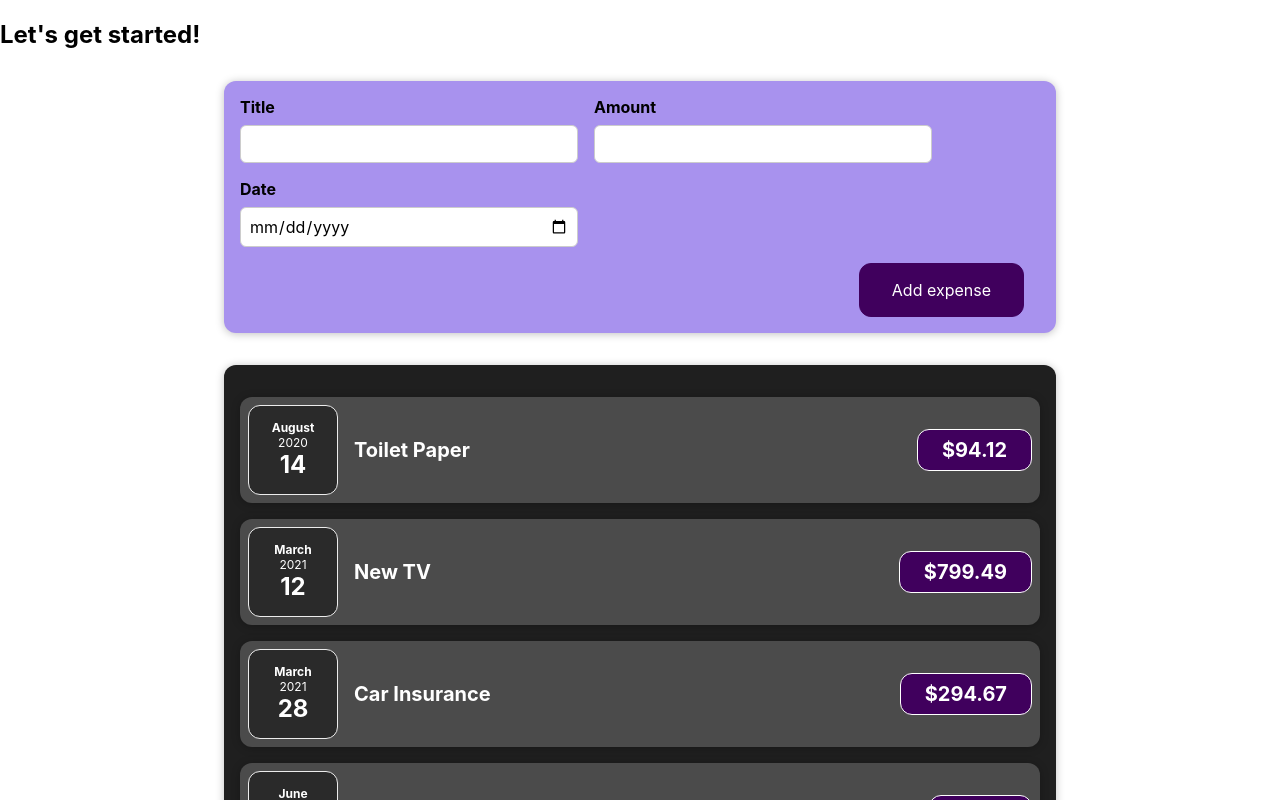
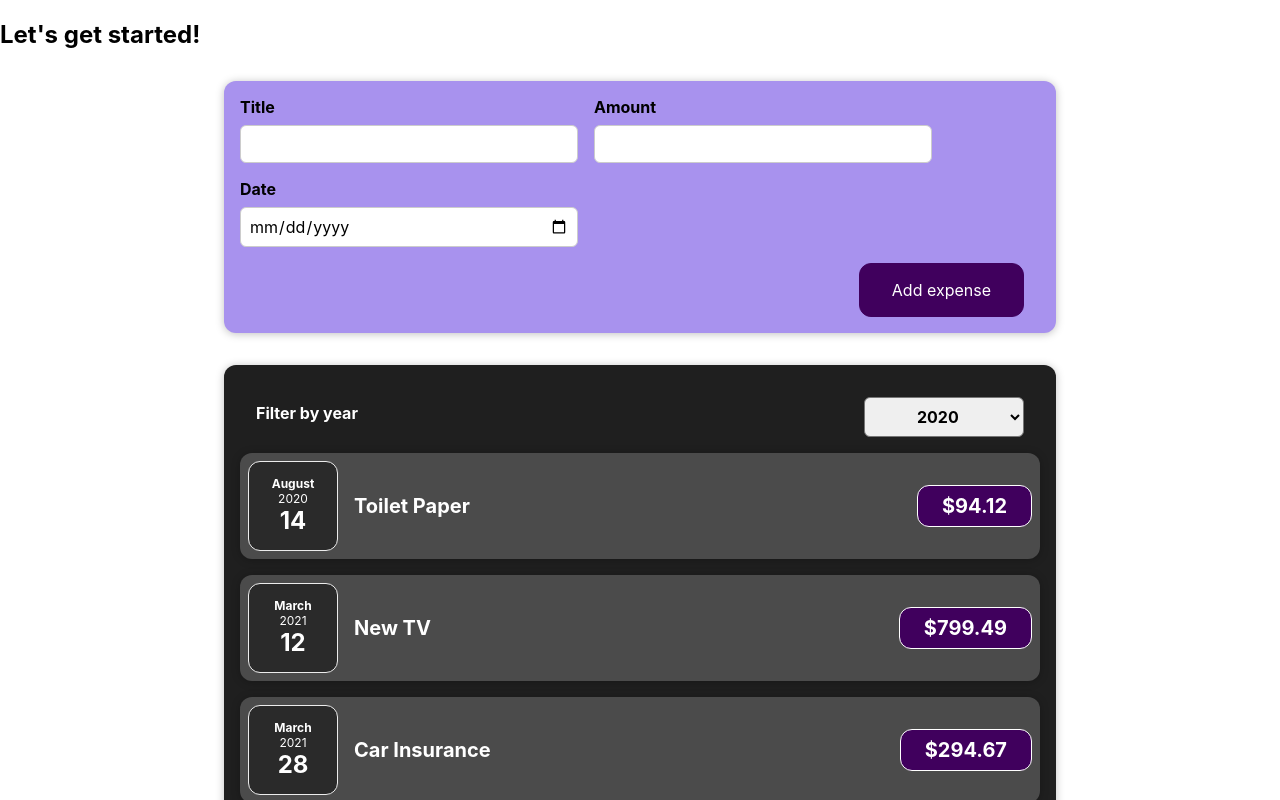
Before and after one commit to NataliaBebebino/expense-tracker, a React (Create React App) app: page / in a window 1280 px wide. Shown: the top 800 px of the page. Built offline with nearby package versions, Linux system fonts and the light colour scheme.

Commit message:
Create ExpensesFilter component

```diff
--- a/src/components/Expenses/Expenses.js
+++ b/src/components/Expenses/Expenses.js
@@ -1,11 +1,19 @@
-import React from 'react';
+import React, { useState } from "react";
 import ExpenseItem from "./ExpenseItem";
 import "./Expenses.css";
 import Card from "../UI/Card";
+import ExpensesFilter from "./ExpensesFilter";
 
 function Expenses(props) {
+  const [filteredYear, setFilteredYear] = useState("2020"); // initial value set as year 2020
+
+  const filterChangeHandler = (selectedYear) => {
+    setFilteredYear(selectedYear);
+  };
+
   return (
     <Card className="expenses">
+      <ExpensesFilter selected={filteredYear} onChangeFilter={filterChangeHandler} />
       <ExpenseItem
         title={props.items[0].title}
         amount={props.items[0].amount}
--- /dev/null
+++ b/src/components/Expenses/ExpensesFilter.css
@@ -0,0 +1,24 @@
+.expenses-filter {
+  color: white;
+  padding: 0 1rem;
+}
+
+.expenses-filter__control {
+  display: flex;
+  width: 100%;
+  align-items: center;
+  justify-content: space-between;
+  margin: 1rem 0;
+}
+
+.expenses-filter label {
+  font-weight: bold;
+  margin-bottom: 0.5rem;
+}
+
+.expenses-filter select {
+  font: inherit;
+  padding: 0.5rem 3rem;
+  font-weight: bold;
+  border-radius: 6px;
+}
--- /dev/null
+++ b/src/components/Expenses/ExpensesFilter.js
@@ -0,0 +1,25 @@
+import React from "react";
+
+import "./ExpensesFilter.css";
+
+const ExpensesFilter = (props) => {
+  const dropdownChangeHandler = (event) => {
+    props.onChangeFilter(event.target.value);
+  };
+
+  return (
+    <div className="expenses-filter">
+      <div className="expenses-filter__control">
+        <label>Filter by year</label>
+        <select value={props.selected} onChange={dropdownChangeHandler}> {/* We use value={props.selected} so that we can pass the selected year and visualize the change in the state*/}
+          <option value="2022">2022</option>
+          <option value="2021">2021</option>
+          <option value="2020">2020</option>
+          <option value="2019">2019</option>
+        </select>
+      </div>
+    </div>
+  );
+};
+
+export default ExpensesFilter;
```
